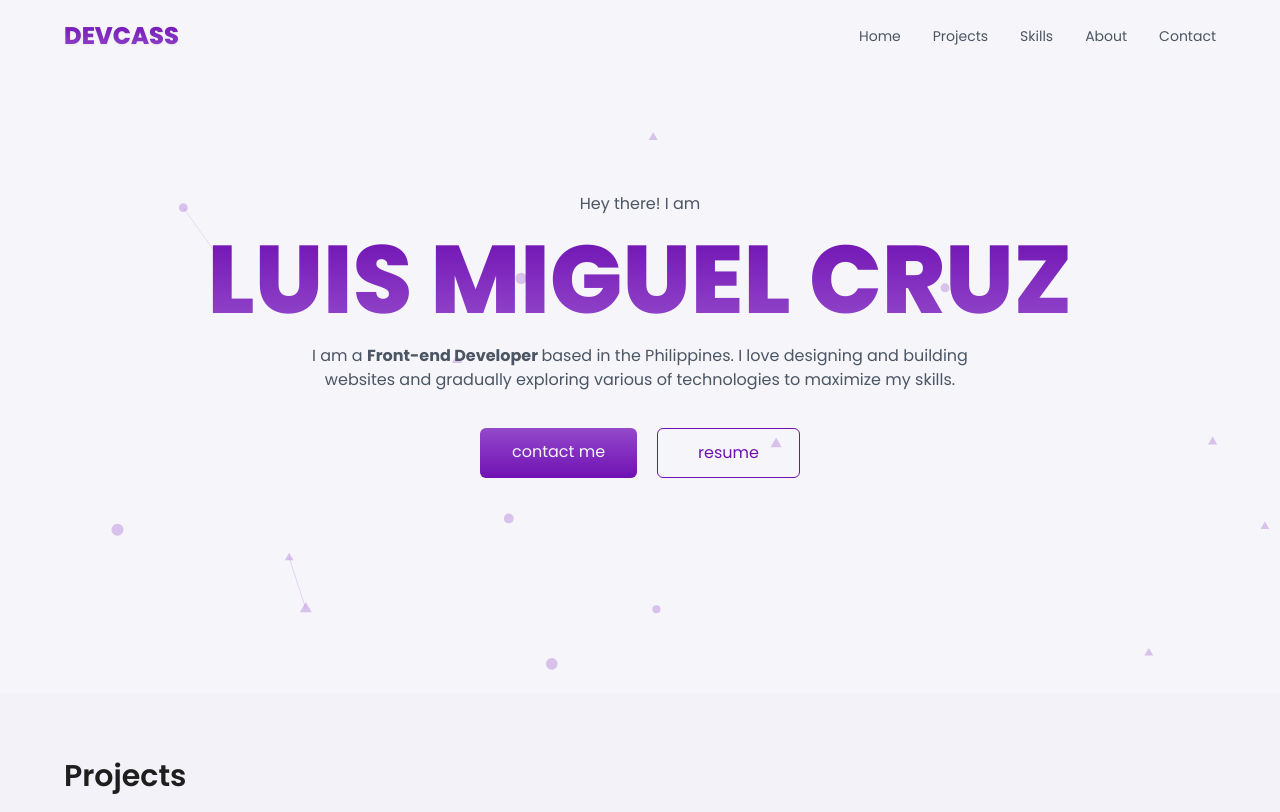
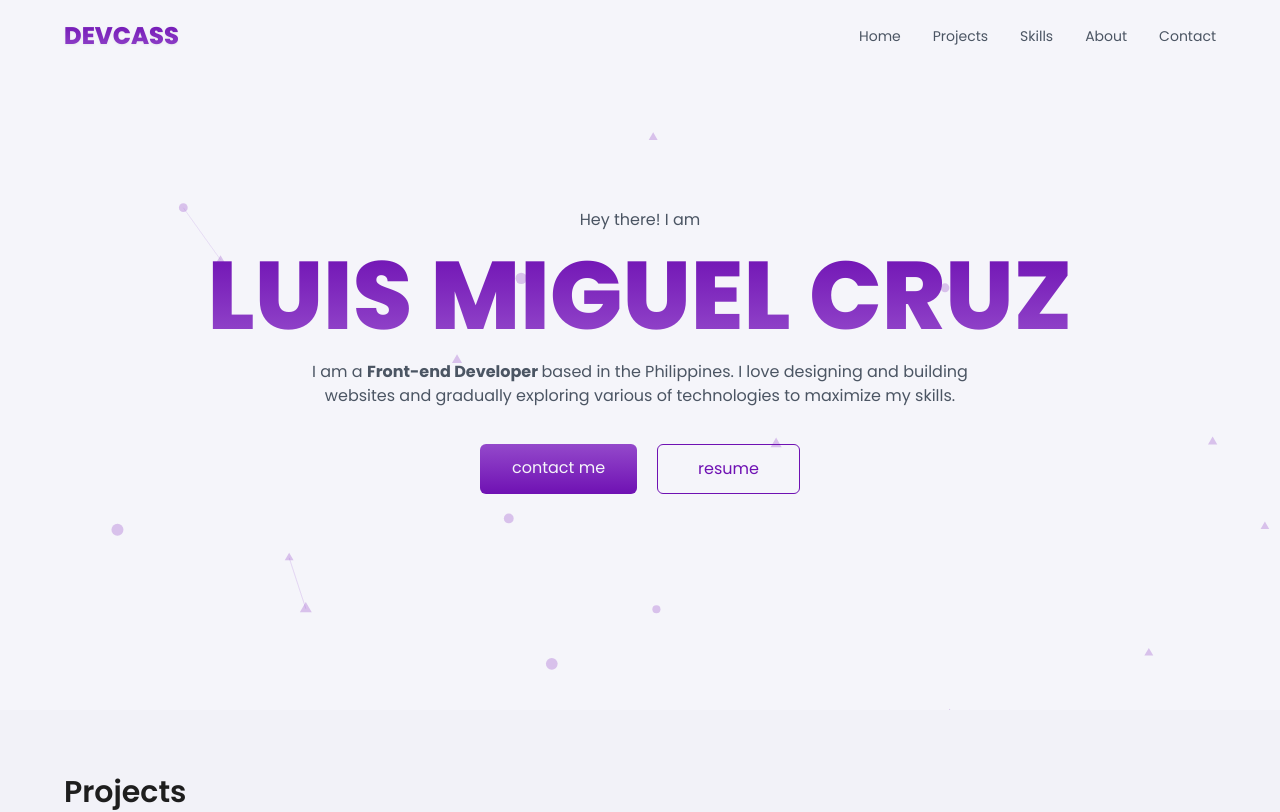
Before and after one commit to dev-cass/devcass-portfolio, a React (Vite) app: page / in a window 1280 px wide. Shown: the top 812 px of the page. Built offline with nearby package versions, Linux system fonts and the light colour scheme.

Commit message:
fix: hero padding

```diff
--- a/src/index.css
+++ b/src/index.css
@@ -15,7 +15,7 @@ body {
 }
 
 .hero-section {
-  @apply px-6 pt-44 pb-48 md:pt-48;
+  @apply px-6 pt-44 pb-48 md:pt-52;
 }
 
 .section {
```
